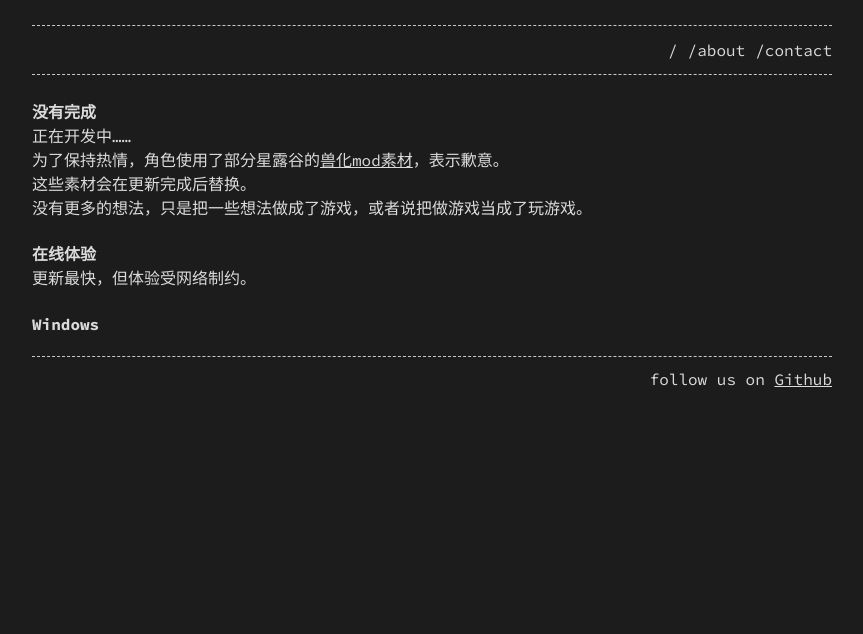
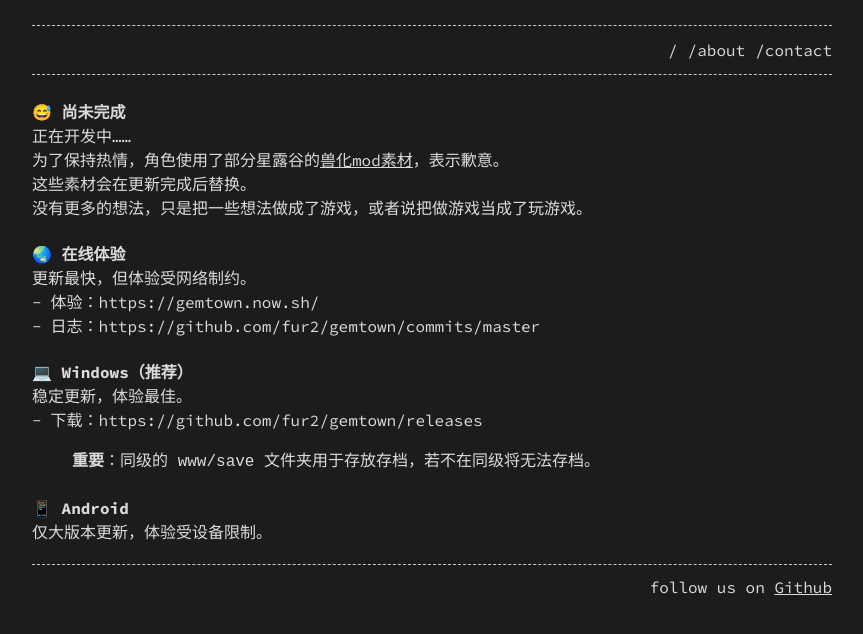
Before and after one commit to fur2/project, a Jekyll site: the page built from _posts/2019-12-22-gem-town.markdown, in a window 1280 px wide. Shown: the top 634 px of the page, without its empty margins (208-1071 px from the left). Built offline with Jekyll 4.4.1, drawn with Linux system fonts in a browser that asks for light colours.

Commit message:
更新gemtown的说明

```diff
--- a/_posts/2019-12-22-gem-town.markdown
+++ b/_posts/2019-12-22-gem-town.markdown
@@ -5,7 +5,7 @@ date:   2019-12-22
 categories:
 ---
 
-# 没有完成
+# 😅 尚未完成
 正在开发中……
 为了保持热情，角色使用了部分星露谷的[兽化mod素材](https://www.nexusmods.com/stardewvalley/mods/2561)，表示歉意。
 这些素材会在更新完成后替换。
@@ -14,8 +14,20 @@ categories:
 
 
 
-## 在线体验
+## 🌏 在线体验
 
 更新最快，但体验受网络制约。
 
-## Windows
+- 体验：https://gemtown.now.sh/
+- 日志：https://github.com/fur2/gemtown/commits/master
+
+## 💻 Windows（推荐）
+
+稳定更新，体验最佳。
+- 下载：https://github.com/fur2/gemtown/releases
+
+>  **重要**：同级的 `www/save` 文件夹用于存放存档，若不在同级将无法存档。
+
+## 📱 Android
+
+仅大版本更新，体验受设备限制。
```
Also changed, not shown: _posts/2019-07-18-welcome-to-jekyll.markdown (deleted, +0 -25 lines).
